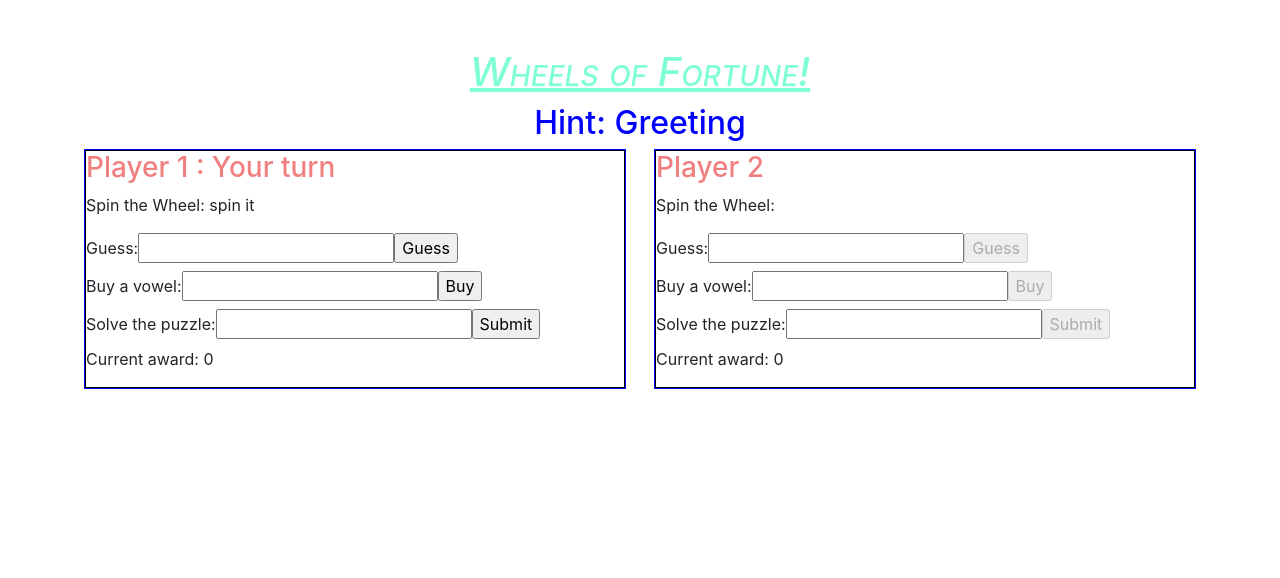
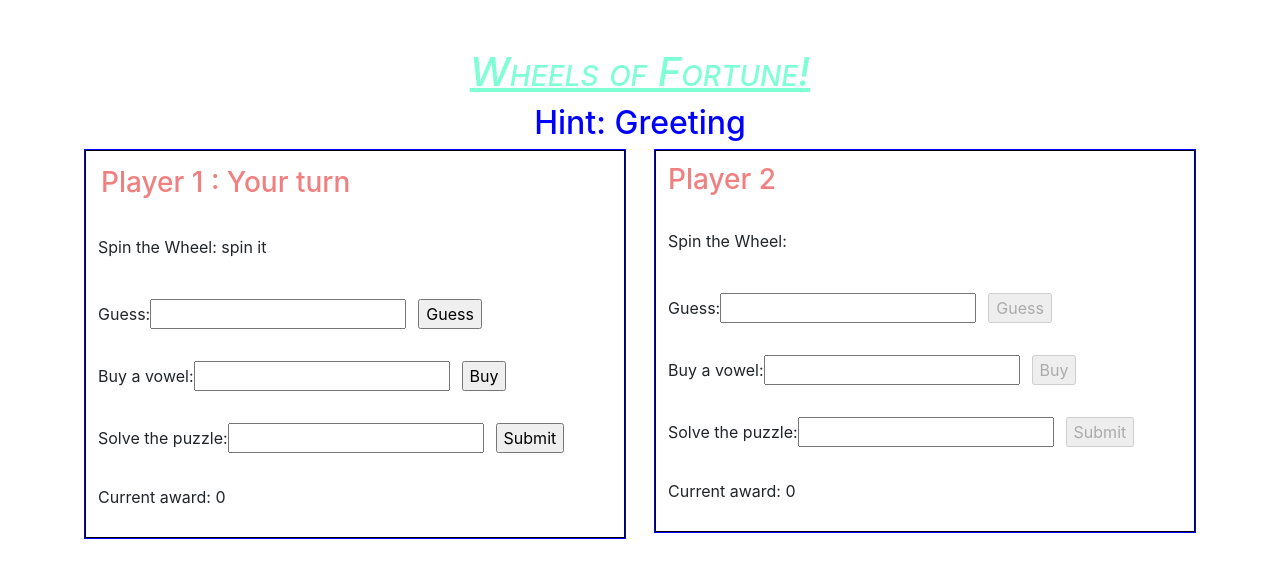
Before and after one commit to amarantini/Wheels_of_Fortune, a React (Create React App) app in the folder javascript/: page / in a window 1280 px wide. Shown: the top 578 px of the page. Built offline with nearby package versions, Linux system fonts and the light colour scheme.

Commit message:
add margins

```diff
--- a/javascript/src/main/components/Game.jsx
+++ b/javascript/src/main/components/Game.jsx
@@ -247,7 +247,7 @@
       }
       return (
         <div className="game">
-            <h1 style={{textAlign: 'center',color:'aquamarine',textDecoration:'underline aquamarine', fontStyle:'italic', fontVariant:'small-caps', textShadowRadius:'1'}}>Wheels of Fortune!</h1>
+            <h1 style={{textAlign: 'center',color:'aquamarine',textDecoration:'underline aquamarine', fontStyle:'italic', fontVariant:'small-caps'}}>Wheels of Fortune!</h1>
             <div className="game-board" >
                 <h2 style={{textAlign: 'center', color:'blue'}}>Hint: {this.hint}</h2>
 
@@ -256,10 +256,10 @@
             <Row>
                 <Col>
                 <div className="player1">
-                    <h3 style={{color:'lightcoral'}}>Player 1 {player1Turn}</h3>
-                    <p>{result1}</p>
+                    <h3 style={{color:'lightcoral',padding: 15}}>Player 1 {player1Turn}</h3>
+                    <p style={{padding: 12}}>{result1}</p>
                     <form onSubmit={this.handleGuess}>
-                        <label>Guess:
+                        <label style={{padding: 12}}>Guess:
                         <input
                             name="guess1"
                             type="text"
@@ -275,7 +275,7 @@
                         <br />
                     </form>
                     <form onSubmit={this.handleBuyVowel}>
-                        <label>
+                        <label style={{padding: 12}}>
                         Buy a vowel:
                         <input
                             name="buyVowel1"
@@ -287,7 +287,7 @@
                         <br />
                     </form>
                     <form onSubmit={this.handleSolveThePuzzle}>
-                        <label>
+                        <label style = {{padding: 12}}>
                         Solve the puzzle:
                         <input name="solvePuzzle1"
                             type="text"
@@ -301,15 +301,15 @@
                         disabled={this.disabled1()}
                         />
                     </form>
-                    <p>Current award: {this.state.award_1}</p>
+                    <p style = {{padding: 12}}>Current award: {this.state.award_1}</p>
                 </div>
                 </Col>
                 <Col>
                 <div className="player2">
-                    <h3 style={{color:'lightcoral'}}>Player 2 {player2Turn}</h3>
-                    <p>{result2}</p>
+                    <h3 style={{color:'lightcoral', padding: 12}}>Player 2 {player2Turn}</h3>
+                    <p style = {{padding: 12}}>{result2}</p>
                     <form onSubmit={this.handleGuess}>
-                        <label>
+                        <label style = {{padding: 12}}>
                         Guess:
                         <input
                             name="guess2"
@@ -326,7 +326,7 @@
                         <br />
                     </form>
                     <form onSubmit={this.handleBuyVowel}>
-                        <label>
+                        <label style = {{padding: 12}}>
                         Buy a vowel:
                         <input
                             name="buyVowel2"
@@ -343,7 +343,7 @@
                         <br />
                     </form>
                     <form onSubmit={this.handleSolveThePuzzle}>
-                        <label>
+                        <label style = {{padding: 12}}>
                         Solve the puzzle:
                         <input
                             name="solvePuzzle2"
@@ -358,7 +358,7 @@
                         disabled={this.disabled2()}
                         />
                     </form>
-                    <p>Current award: {this.state.award_2}</p>
+                    <p style = {{padding: 12}}>Current award: {this.state.award_2}</p>
                 </div>
                 </Col>
             </Row>
```
